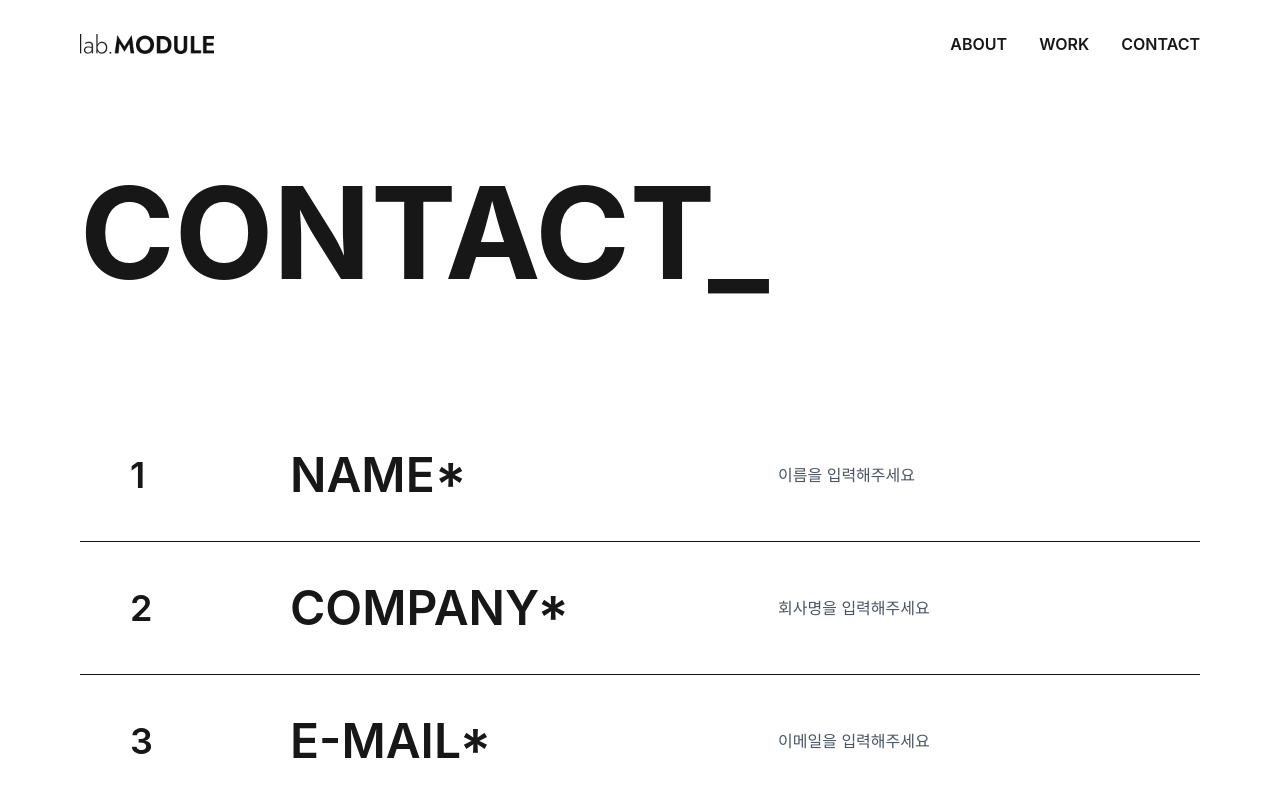
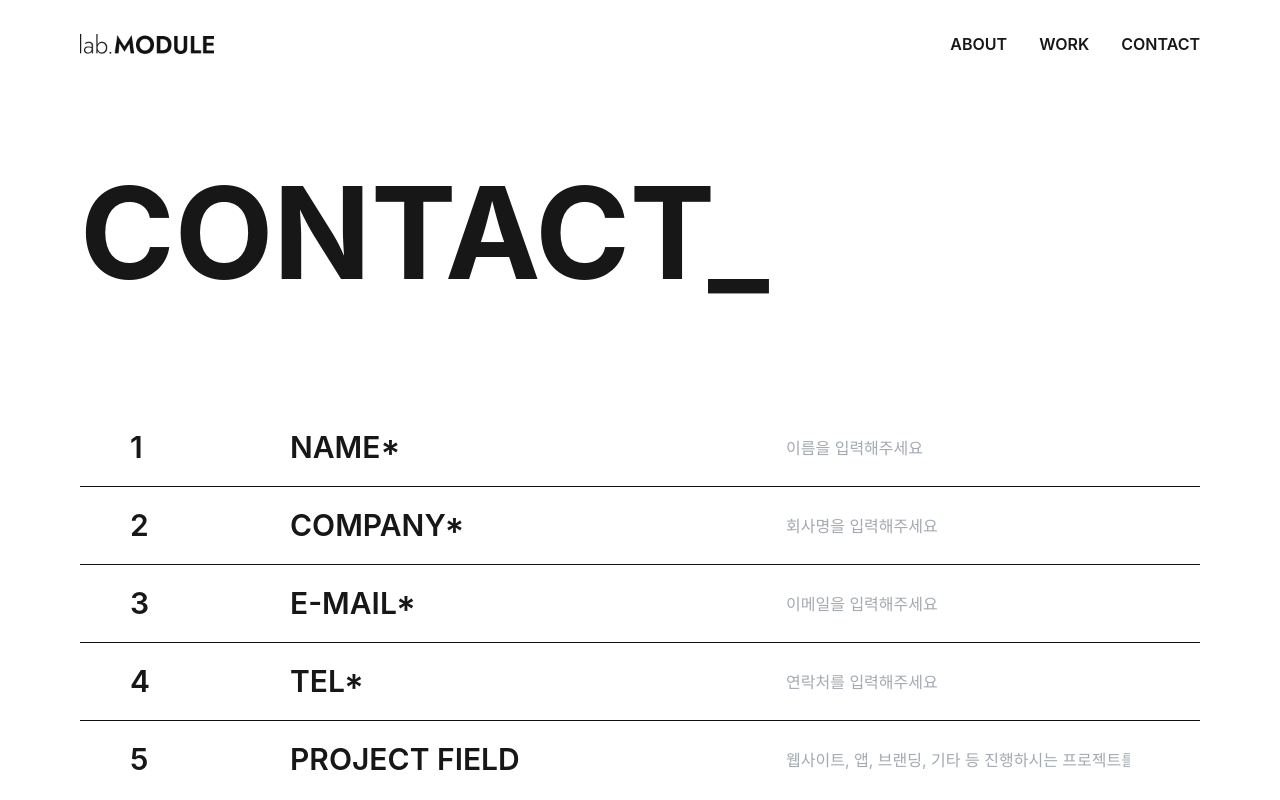
Before and after one commit to B-gooroom/lab.module, a Next.js app: page /contact in a window 1280 px wide. Shown: the top 800 px of the page. Built offline with nearby package versions, Linux system fonts and the light colour scheme; a web font is replaced by a local one.

Commit message:
FIX[contact]: contact 페이지 수정

```diff
--- a/app/contact/page.tsx
+++ b/app/contact/page.tsx
@@ -3,6 +3,10 @@
 import LogoLoop from "../components/LogoLoop";
 
 export default function Contact() {
+  const handleConnect = () => {
+    console.log("connect");
+    // TODO: 연락처 정보를 저장하는 로직 추가
+  };
   return (
     <div>
       <div className="px-[80px] md:px-8 lg:px-20 xl:px-[80px] pt-12 ">
@@ -10,82 +14,94 @@ export default function Contact() {
           CONTACT_
         </h1>
         <p className="h-[80px]" />
-        <div className="flex items-center justify-between py-[30px] border-b border-[#111111] gap-8 md:gap-16 lg:gap-32">
+        <div className="flex items-center justify-between py-[16px] border-b border-[#111111] gap-8 md:gap-16 lg:gap-32">
           <div className="flex items-center gap-8 md:gap-16 lg:gap-32">
-            <span className="text-[18px] md:text-[24px] lg:text-[36px] font-semibold w-8 ml-[50px]">
+            <span className="text-[16px] md:text-[20px] lg:text-[30px] font-semibold w-8 ml-[50px]">
               1
             </span>
-            <span className="text-[24px] md:text-[32px] lg:text-[48px] font-semibold w-[360px]">
+            <span className="text-[16px] md:text-[20px] lg:text-[30px] font-semibold w-[360px]">
               NAME*
             </span>
-            <span className="text-md text-gray-600 leading-relaxed">
-              이름을 입력해주세요
-            </span>
+            <input
+              type="text"
+              className="text-md text-gray-600 leading-relaxed w-[360px] h-[40px] p-2 outline-none"
+              placeholder="이름을 입력해주세요"
+            />
           </div>
         </div>
-        <div className="flex items-center justify-between py-[30px] border-b border-[#111111] gap-8 md:gap-16 lg:gap-32">
+        <div className="flex items-center justify-between py-[16px] border-b border-[#111111] gap-8 md:gap-16 lg:gap-32">
           <div className="flex items-center gap-8 md:gap-16 lg:gap-32">
-            <span className="text-[18px] md:text-[24px] lg:text-[36px] font-semibold w-8 ml-[50px]">
+            <span className="text-[16px] md:text-[20px] lg:text-[30px] font-semibold w-8 ml-[50px]">
               2
             </span>
-            <span className="text-[24px] md:text-[32px] lg:text-[48px] font-semibold w-[360px]">
+            <span className="text-[16px] md:text-[20px] lg:text-[30px] font-semibold w-[360px]">
               COMPANY*
             </span>
-            <span className="text-md text-gray-600 leading-relaxed">
-              회사명을 입력해주세요
-            </span>
+            <input
+              type="text"
+              className="text-md text-gray-600 leading-relaxed w-[360px] h-[40px] p-2 outline-none"
+              placeholder="회사명을 입력해주세요"
+            />
           </div>
         </div>
-        <div className="flex items-center justify-between py-[30px] border-b border-[#111111] gap-8 md:gap-16 lg:gap-32">
+        <div className="flex items-center justify-between py-[16px] border-b border-[#111111] gap-8 md:gap-16 lg:gap-32">
           <div className="flex items-center gap-8 md:gap-16 lg:gap-32">
-            <span className="text-[18px] md:text-[24px] lg:text-[36px] font-semibold w-8 ml-[50px]">
+            <span className="text-[16px] md:text-[20px] lg:text-[30px] font-semibold w-8 ml-[50px]">
               3
             </span>
-            <span className="text-[24px] md:text-[32px] lg:text-[48px] font-semibold w-[360px]">
+            <span className="text-[16px] md:text-[20px] lg:text-[30px] font-semibold w-[360px]">
               E-MAIL*
             </span>
-            <span className="text-md text-gray-600 leading-relaxed">
-              이메일을 입력해주세요
-            </span>
+            <input
+              type="email"
+              className="text-md text-gray-600 leading-relaxed w-[360px] h-[40px] p-2 outline-none"
+              placeholder="이메일을 입력해주세요"
+            />
           </div>
         </div>
-        <div className="flex items-center justify-between py-[30px] border-b border-[#111111] gap-8 md:gap-16 lg:gap-32">
+        <div className="flex items-center justify-between py-[16px] border-b border-[#111111] gap-8 md:gap-16 lg:gap-32">
           <div className="flex items-center gap-8 md:gap-16 lg:gap-32">
-            <span className="text-[18px] md:text-[24px] lg:text-[36px] font-semibold w-8 ml-[50px]">
+            <span className="text-[16px] md:text-[20px] lg:text-[30px] font-semibold w-8 ml-[50px]">
               4
             </span>
-            <span className="text-[24px] md:text-[32px] lg:text-[48px] font-semibold w-[360px]">
+            <span className="text-[16px] md:text-[20px] lg:text-[30px] font-semibold w-[360px]">
               TEL*
             </span>
-            <span className="text-md text-gray-600 leading-relaxed">
-              연락처를 입력해주세요
-            </span>
+            <input
+              type="tel"
+              className="text-md text-gray-600 leading-relaxed w-[360px] h-[40px] p-2 outline-none"
+              placeholder="연락처를 입력해주세요"
+            />
           </div>
         </div>
-        <div className="flex items-center justify-between py-[30px]">
+        <div className="flex items-center justify-between py-[16px]">
           <div className="flex items-center gap-8 md:gap-16 lg:gap-32">
-            <span className="text-[18px] md:text-[24px] lg:text-[36px] font-semibold w-8 ml-[50px]">
+            <span className="text-[16px] md:text-[20px] lg:text-[30px] font-semibold w-8 ml-[50px]">
               5
             </span>
-            <span className="text-[24px] md:text-[32px] lg:text-[48px] font-semibold w-[360px]">
+            <span className="text-[16px] md:text-[20px] lg:text-[30px] font-semibold w-[360px]">
               PROJECT FIELD
             </span>
-            <span className="text-md text-gray-600 leading-relaxed">
-              웹사이트, 앱, 브랜딩, 기타 등 진행하시는 프로젝트를 입력해주세요
-            </span>
+            <input
+              type="text"
+              className="text-md text-gray-600 leading-relaxed w-[360px] h-[40px] p-2 outline-none"
+              placeholder="웹사이트, 앱, 브랜딩, 기타 등 진행하시는 프로젝트를 입력해주세요"
+            />
           </div>
         </div>
         <p className="h-[80px]" />
-        <button className="w-full h-[56px] bg-black text-white text-[16px] font-semibold cursor-pointer">
+        <button
+          className="w-full h-[56px] bg-black text-white text-[16px] font-semibold cursor-pointer"
+          onClick={handleConnect}
+        >
           CONNECTING
         </button>
-        <p className="h-[310px]" />
-
-        <div className="relative w-full overflow-hidden">
-          <LogoLoop />
-        </div>
         <p className="h-[150px]" />
       </div>
+      <div className="relative w-full overflow-hidden">
+        <LogoLoop />
+      </div>
+      <p className="h-[150px]" />
     </div>
   );
 }
```
